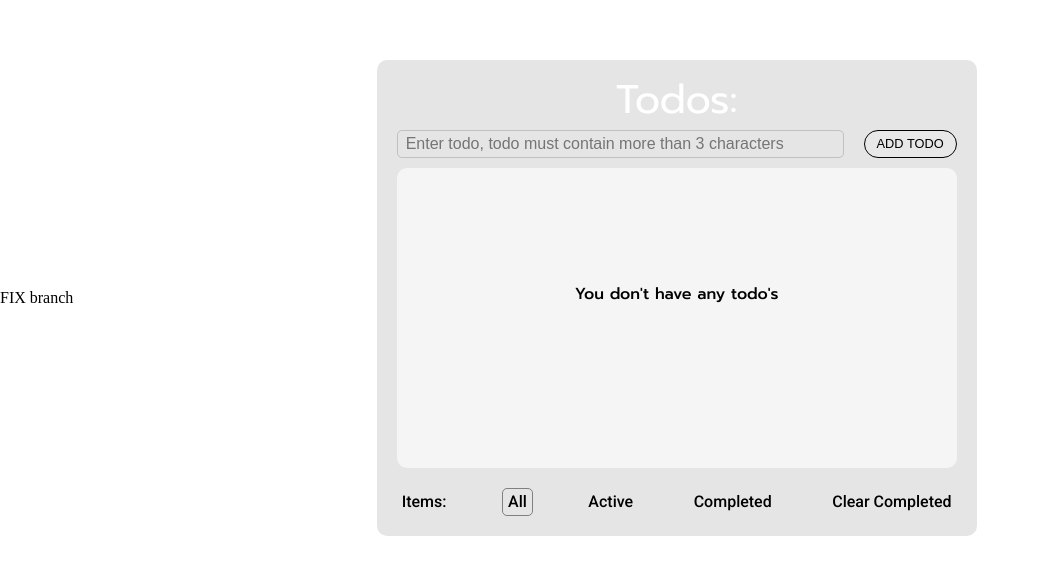
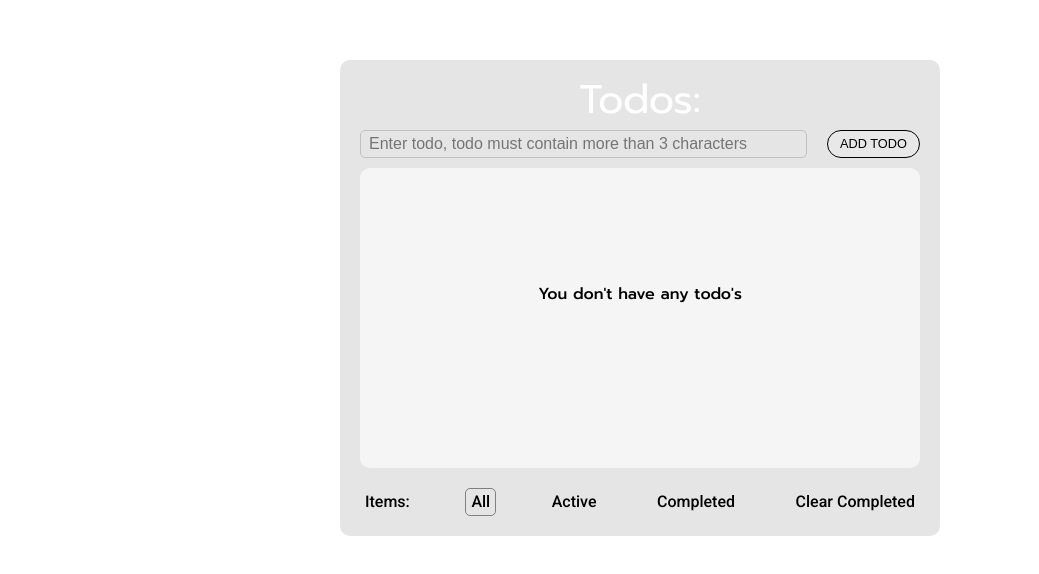
Before and after one commit to MartS88/git, a React (Create React App) app: page / in a window 1280 px wide. Shown: the part 102-676 px from the top of the page, without its empty margins (0-1039 px from the left). Built offline with nearby package versions, Linux system fonts and the light colour scheme.

Commit message:
Update App.tsx

```diff
--- a/src/App.tsx
+++ b/src/App.tsx
@@ -95,7 +95,7 @@ const App = () => {
     return (
 
         <div className={classes.App}>
-            <h1>FIX branch</h1>
+
 
             <div className={classes.todo_block}>
                 <h1>Todos:</h1>
```
